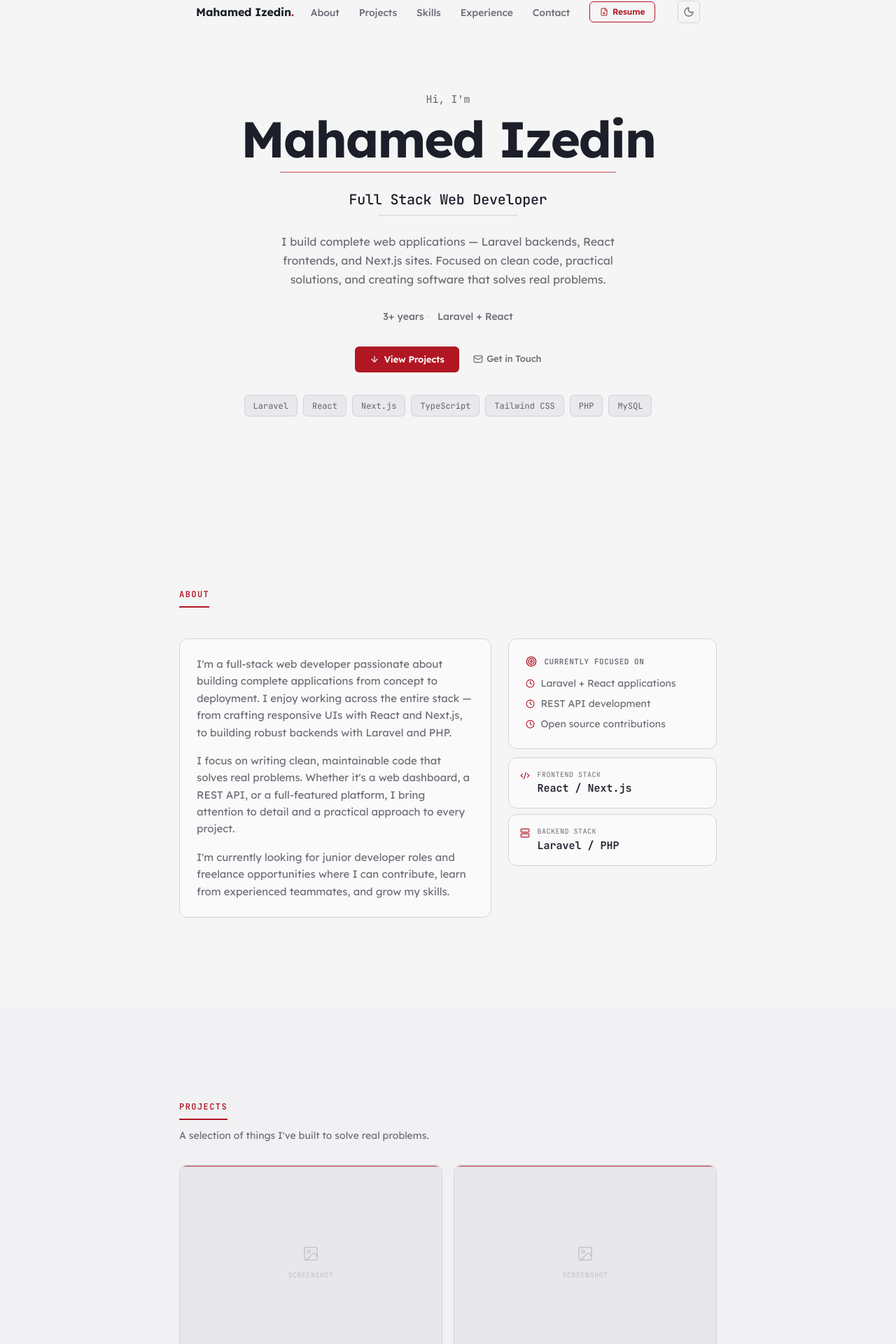
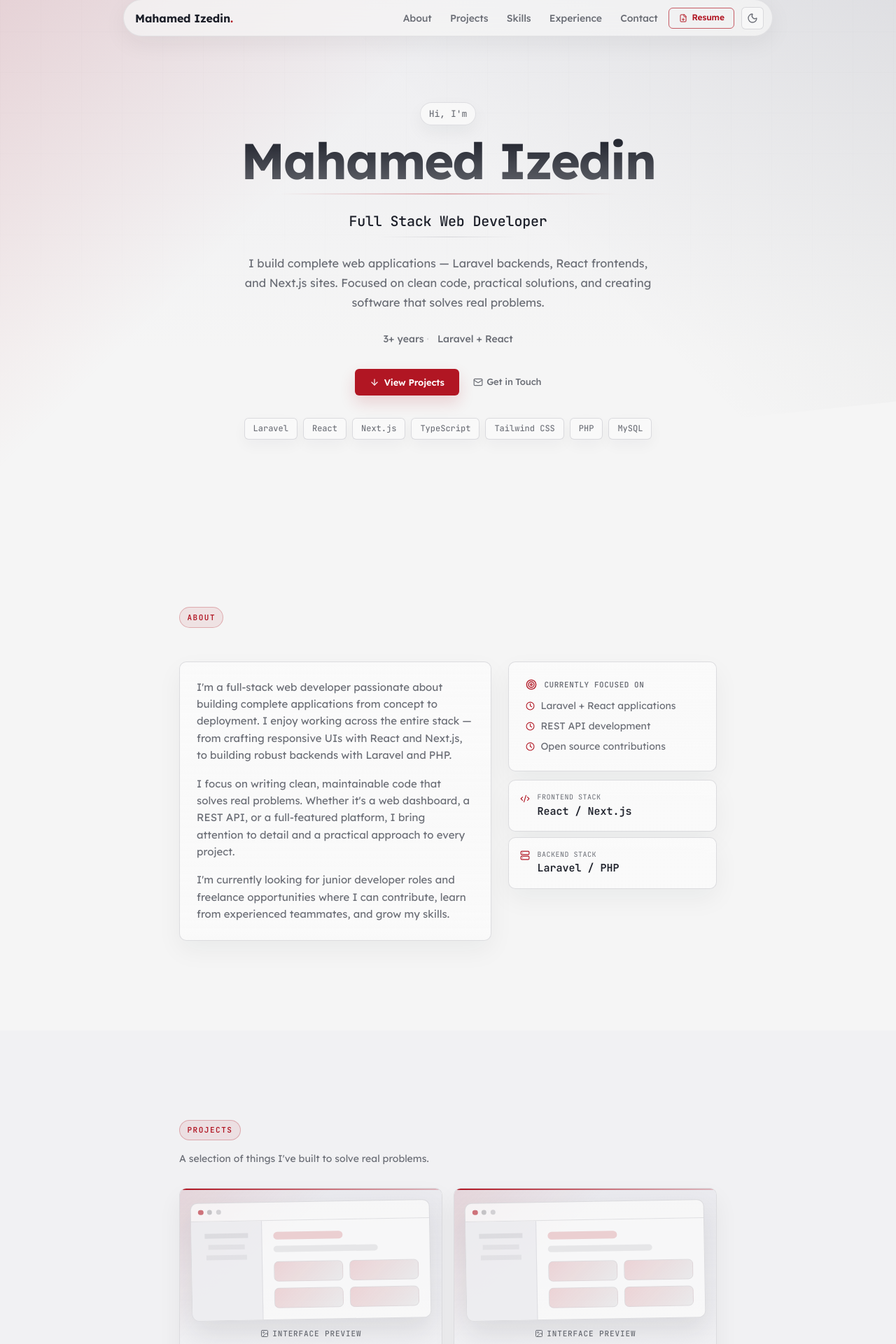
Before and after one commit to muhammedez/portfolio, a React (Vite) app: page / in a window 1280 px wide. Shown: the part 13-1933 px from the top of the page at 70% size. Built offline with nearby package versions, Linux system fonts and the light colour scheme.

Commit message:
refactor: improved  styling and layout for Projects and Skills sections

```diff
--- a/src/components/sections/ProjectsSection.tsx
+++ b/src/components/sections/ProjectsSection.tsx
@@ -26,26 +26,46 @@ export function ProjectsSection() {
           A selection of things I&apos;ve built to solve real problems.
         </p>
 
-        <div className="grid sm:grid-cols-2 gap-4">
+        <div className="projects-grid">
           {projects.map((project, i) => (
             <div
               key={project.id}
               className={`case-study-card reveal ${visible ? "reveal-visible" : ""}`}
-              style={{ transitionDelay: `${0.1 + i * 0.08}s`, padding: 0, overflow: "hidden" }}
+              style={{ transitionDelay: `${0.1 + i * 0.08}s` }}
             >
-              <div className="project-image-main" style={{ borderRadius: 0, borderTopLeftRadius: 10, borderTopRightRadius: 10 }}>
+              <div className="project-image-main">
                 {project.image ? (
                   <img src={project.image} alt={project.title} className="project-image-img" />
                 ) : (
-                  <div className="w-full h-full flex items-center justify-center bg-surface/80">
-                    <div className="text-center">
-                      <ImageIcon size={24} className="text-muted-foreground/20 mx-auto mb-1" />
-                      <span className="text-[10px] font-mono text-muted-foreground/30 uppercase tracking-wider">Screenshot</span>
+                  <div className="project-mockup" aria-hidden="true">
+                    <div className="project-mockup-window">
+                      <div className="project-mockup-toolbar">
+                        <span />
+                        <span />
+                        <span />
+                      </div>
+                      <div className="project-mockup-body">
+                        <div className="project-mockup-sidebar" />
+                        <div className="project-mockup-content">
+                          <div className="project-mockup-line project-mockup-line-lg" />
+                          <div className="project-mockup-line" />
+                          <div className="project-mockup-grid">
+                            <span />
+                            <span />
+                            <span />
+                            <span />
+                          </div>
+                        </div>
+                      </div>
+                    </div>
+                    <div className="project-mockup-label">
+                      <ImageIcon size={12} />
+                      Interface preview
                     </div>
                   </div>
                 )}
               </div>
-              <div style={{ padding: "1.5rem" }}>
+              <div className="project-card-body">
                 <h3 className="text-base font-bold tracking-tight text-foreground mb-3">
                   {project.title}
                 </h3>
--- a/src/components/sections/SkillsSection.tsx
+++ b/src/components/sections/SkillsSection.tsx
@@ -31,7 +31,7 @@ export function SkillsSection() {
 
         <div className={`skills-grid reveal ${visible ? "reveal-visible" : ""}`} style={{ transitionDelay: "0.1s" }}>
           {skillGroups.map((group) => (
-            <div key={group.category}>
+            <div key={group.category} className="skills-card">
               <h4 className="skills-category-title">
                 <span className="inline-flex items-center gap-1.5">
                   {categoryIcons[group.category]}
--- a/src/globals.css
+++ b/src/globals.css
@@ -52,6 +52,15 @@
   --popover-foreground: #1C1F29;
   --input: #E0E0E5;
   --ring: #9F111B;
+  --background-rgb: 245 245 245;
+  --foreground-rgb: 28 31 41;
+  --surface-rgb: 232 232 237;
+  --border-rgb: 212 212 216;
+  --muted-rgb: 142 142 147;
+  --accent-rgb: 177 22 35;
+  --card-rgb: 250 250 250;
+  --muted-foreground-rgb: 107 110 118;
+  --ring-rgb: 159 17 27;
 }
 
 .dark {
@@ -73,6 +82,15 @@
   --popover-foreground: #E8E8E8;
   --input: #1A1C22;
   --ring: #9F111B;
+  --background-rgb: 8 8 8;
+  --foreground-rgb: 232 232 232;
+  --surface-rgb: 26 28 34;
+  --border-rgb: 69 73 86;
+  --muted-rgb: 132 135 145;
+  --accent-rgb: 177 22 35;
+  --card-rgb: 17 19 24;
+  --muted-foreground-rgb: 168 171 179;
+  --ring-rgb: 159 17 27;
 }
 
 @layer base {
@@ -87,6 +105,29 @@
 /* ================= BASE ================= */
 html {
   scroll-behavior: smooth;
+  scroll-padding-top: 5.5rem;
+}
+
+body {
+  min-height: 100vh;
+  background:
+    linear-gradient(180deg, rgb(var(--surface-rgb) / 0.48) 0, rgb(var(--background-rgb) / 0) 24rem),
+    var(--background);
+}
+
+::selection {
+  background: rgb(var(--accent-rgb) / 0.18);
+  color: var(--foreground);
+}
+
+a,
+button {
+  -webkit-tap-highlight-color: transparent;
+}
+
+:focus-visible {
+  outline: 2px solid rgb(var(--accent-rgb) / 0.72);
+  outline-offset: 3px;
 }
 
 ::-webkit-scrollbar { width: 6px; }
@@ -104,14 +145,16 @@ html {
 
 /* ================= SECTION LABEL ================= */
 .section-label {
-  letter-spacing: 0.12em;
+  letter-spacing: 0.14em;
   text-transform: uppercase;
   color: var(--accent);
-  border-bottom: 2px solid var(--accent);
-  margin-bottom: 0.75rem;
-  padding-bottom: 0.5rem;
+  background: rgb(var(--accent-rgb) / 0.08);
+  border: 1px solid rgb(var(--accent-rgb) / 0.28);
+  border-radius: 999px;
+  margin-bottom: 1rem;
+  padding: 0.35rem 0.65rem;
   font-family: var(--font-mono);
-  font-size: 0.75rem;
+  font-size: 0.6875rem;
   font-weight: 600;
   display: inline-block;
 }
@@ -119,26 +162,29 @@ html {
 /* ================= NAVBAR ================= */
 .navbar {
   z-index: 50;
-  background: transparent;
+  background: rgb(var(--background-rgb) / 0.72);
+  border: 1px solid rgb(var(--border-rgb) / 0.58);
+  border-radius: 999px;
+  box-shadow: 0 10px 34px rgb(var(--foreground-rgb) / 0.06);
+  backdrop-filter: blur(18px);
+  -webkit-backdrop-filter: blur(18px);
   justify-content: space-between;
   align-items: center;
-  max-width: 48rem;
-  margin: 0 auto;
-  padding: 0.875rem 1.5rem;
+  width: calc(100% - 2rem);
+  max-width: 58rem;
+  padding: 0.6rem 0.75rem 0.6rem 1rem;
   display: flex;
   position: fixed;
-  top: 0;
-  left: 0;
-  right: 0;
-  transition: background 0.3s, box-shadow 0.3s, backdrop-filter 0.3s;
+  top: 0.75rem;
+  left: 50%;
+  transform: translateX(-50%);
+  transition: background 0.3s, box-shadow 0.3s, border-color 0.3s, backdrop-filter 0.3s;
 }
 
 .navbar.scrolled {
-  background: var(--background);
-  backdrop-filter: blur(16px);
-  -webkit-backdrop-filter: blur(16px);
-  box-shadow: 0 1px 0 var(--border);
-  border-radius: 0 0 12px 12px;
+  background: rgb(var(--background-rgb) / 0.9);
+  border-color: rgb(var(--border-rgb) / 0.86);
+  box-shadow: 0 14px 40px rgb(var(--foreground-rgb) / 0.1);
 }
 
 .navbar-logo {
@@ -155,7 +201,7 @@ html {
 
 .navbar-links {
   align-items: center;
-  gap: 1.75rem;
+  gap: 0.35rem;
   margin: 0;
   padding: 0;
   list-style: none;
@@ -168,24 +214,30 @@ html {
   font-family: var(--font-sans);
   font-size: 0.875rem;
   font-weight: 450;
+  border-radius: 999px;
+  padding: 0.4rem 0.65rem;
   text-decoration: none;
-  transition: color 0.2s;
+  transition: color 0.2s, background 0.2s;
 }
-.navbar-link:hover,
+.navbar-link:hover {
+  color: var(--accent);
+  background: rgb(var(--accent-rgb) / 0.08);
+}
 .navbar-link.active {
   color: var(--accent);
+  background: rgb(var(--accent-rgb) / 0.1);
 }
 .navbar-link.active {
   font-weight: 550;
 }
 
 .theme-btn {
-  border: 1px solid var(--border);
+  border: 1px solid rgb(var(--border-rgb) / 0.86);
   width: 32px;
   height: 32px;
   color: var(--muted-foreground);
   cursor: pointer;
-  background: transparent;
+  background: rgb(var(--card-rgb) / 0.72);
   border-radius: 6px;
   justify-content: center;
   align-items: center;
@@ -196,7 +248,7 @@ html {
 .theme-btn:hover {
   color: var(--foreground);
   border-color: var(--accent);
-  background: var(--surface);
+  background: rgb(var(--surface-rgb) / 0.86);
 }
 .theme-btn svg { width: 16px; height: 16px; }
 
@@ -214,14 +266,19 @@ html {
 }
 
 .mobile-nav-overlay {
-  background: var(--background);
+  background: rgb(var(--background-rgb) / 0.94);
   backdrop-filter: blur(16px);
   -webkit-backdrop-filter: blur(16px);
-  border-bottom: 1px solid var(--border);
+  border: 1px solid rgb(var(--border-rgb) / 0.8);
+  border-radius: 14px;
+  box-shadow: 0 16px 40px rgb(var(--foreground-rgb) / 0.12);
   flex-direction: column;
   gap: 0.25rem;
   padding: 1rem 1.5rem;
   display: flex;
+  left: 1rem !important;
+  right: 1rem !important;
+  top: 4.5rem !important;
 }
 
 .mobile-nav-link {
@@ -242,38 +299,68 @@ html {
   text-align: center;
   justify-content: center;
   align-items: center;
-  min-height: 90vh;
-  padding: 6rem 1.5rem 4rem;
+  min-height: 94vh;
+  padding: 8rem 1.5rem 5rem;
   display: flex;
   position: relative;
+  isolation: isolate;
   overflow: hidden;
+}
+
+.hero-section::before {
+  content: "";
+  background-image:
+    linear-gradient(rgb(var(--foreground-rgb) / 0.045) 1px, transparent 1px),
+    linear-gradient(90deg, rgb(var(--foreground-rgb) / 0.045) 1px, transparent 1px);
+  background-size: 58px 58px;
+  mask-image: linear-gradient(to bottom, rgb(0 0 0 / 0.8), transparent 72%);
+  -webkit-mask-image: linear-gradient(to bottom, rgb(0 0 0 / 0.8), transparent 72%);
+  position: absolute;
+  inset: 0;
+  z-index: -2;
+  opacity: 0.72;
 }
 
 .hero-bg {
   position: absolute;
   inset: 0;
-  background: radial-gradient(ellipse at top, var(--accent)/0.05, transparent 50%);
+  background:
+    linear-gradient(135deg, rgb(var(--accent-rgb) / 0.13), transparent 34%),
+    linear-gradient(225deg, rgb(var(--foreground-rgb) / 0.07), transparent 42%),
+    linear-gradient(180deg, rgb(var(--surface-rgb) / 0.58), rgb(var(--background-rgb) / 0) 68%);
+  clip-path: polygon(0 0, 100% 0, 100% 78%, 0 96%);
   pointer-events: none;
+  z-index: -1;
 }
 
 .hero-content {
   flex-direction: column;
   align-items: center;
-  max-width: 680px;
+  max-width: 760px;
   display: flex;
+  position: relative;
+  z-index: 1;
 }
 
 .hero-greeting {
   color: var(--muted-foreground);
-  margin-bottom: 0.5rem;
+  background: rgb(var(--card-rgb) / 0.78);
+  border: 1px solid rgb(var(--border-rgb) / 0.72);
+  border-radius: 999px;
+  margin-bottom: 0.85rem;
+  padding: 0.35rem 0.75rem;
   font-family: var(--font-mono);
-  font-size: 0.9375rem;
+  font-size: 0.8125rem;
   font-weight: 450;
+  box-shadow: 0 10px 24px rgb(var(--foreground-rgb) / 0.05);
 }
 
 .hero-name {
   letter-spacing: -0.03em;
-  color: var(--foreground);
+  color: transparent;
+  background: linear-gradient(180deg, var(--foreground), rgb(var(--foreground-rgb) / 0.68));
+  -webkit-background-clip: text;
+  background-clip: text;
   margin-bottom: 0.5rem;
   font-family: var(--font-sans);
   font-size: clamp(2.75rem, 6vw, 4.5rem);
@@ -282,8 +369,8 @@ html {
 }
 
 .hero-rule {
-  background: var(--accent);
-  opacity: 0.4;
+  background: linear-gradient(90deg, transparent, rgb(var(--accent-rgb) / 0.72), transparent);
+  opacity: 1;
   width: 100%;
   max-width: 480px;
   height: 2px;
@@ -302,7 +389,7 @@ html {
 }
 
 .hero-dash-rule {
-  background: var(--border);
+  background: linear-gradient(90deg, transparent, var(--border), transparent);
   width: 100%;
   max-width: 200px;
   height: 1px;
@@ -311,9 +398,9 @@ html {
 
 .hero-description {
   color: var(--muted-foreground);
-  max-width: 540px;
+  max-width: 600px;
   margin-bottom: 1.75rem;
-  font-size: 1rem;
+  font-size: 1.02rem;
   line-height: 1.7;
 }
 
@@ -350,19 +437,22 @@ html {
 }
 
 .hero-chip {
-  border: 1px solid var(--border);
-  background: var(--surface);
+  border: 1px solid rgb(var(--border-rgb) / 0.82);
+  background: rgb(var(--card-rgb) / 0.74);
   color: var(--muted-foreground);
   font-family: var(--font-mono);
   border-radius: 6px;
   padding: 0.35rem 0.75rem;
   font-size: 0.75rem;
   font-weight: 450;
-  transition: border-color 0.2s, color 0.2s;
+  box-shadow: 0 8px 20px rgb(var(--foreground-rgb) / 0.04);
+  transition: border-color 0.2s, color 0.2s, transform 0.2s, background 0.2s;
 }
 .hero-chip:hover {
   border-color: var(--accent);
   color: var(--accent);
+  background: rgb(var(--accent-rgb) / 0.07);
+  transform: translateY(-1px);
 }
 
 /* ================= BUTTONS ================= */
@@ -381,11 +471,12 @@ html {
   line-height: 1.4;
   text-decoration: none;
   display: inline-flex;
+  box-shadow: 0 10px 22px rgb(var(--accent-rgb) / 0.16);
   transition: transform 0.15s, background 0.2s, box-shadow 0.2s;
 }
 .btn-primary:hover {
   background: var(--ring);
-  box-shadow: 0 2px 12px var(--accent)/0.3;
+  box-shadow: 0 14px 28px rgb(var(--accent-rgb) / 0.24);
   transform: translateY(-1px);
 }
 .btn-primary:active { transform: translateY(0); }
@@ -399,12 +490,15 @@ html {
   font-weight: 500;
   text-decoration: none;
   display: inline-flex;
-  transition: color 0.2s;
+  transition: color 0.2s, transform 0.2s;
 }
-.btn-secondary:hover { color: var(--accent); }
+.btn-secondary:hover {
+  color: var(--accent);
+  transform: translateY(-1px);
+}
 
 .btn-outline {
-  border: 1px solid var(--accent);
+  border: 1px solid rgb(var(--accent-rgb) / 0.68);
   color: var(--accent);
   letter-spacing: -0.01em;
   cursor: pointer;
@@ -418,11 +512,14 @@ html {
   line-height: 1.4;
   text-decoration: none;
   display: inline-flex;
-  transition: all 0.2s;
+  transition: color 0.2s, background 0.2s, border-color 0.2s, transform 0.2s, box-shadow 0.2s;
 }
 .btn-outline:hover {
   background: var(--accent);
+  border-color: var(--accent);
   color: #fff;
+  box-shadow: 0 10px 22px rgb(var(--accent-rgb) / 0.18);
+  transform: translateY(-1px);
 }
 
 /* ================= ABOUT ================= */
@@ -437,13 +534,18 @@ html {
 }
 
 .about-card {
-  background: var(--card);
-  border: 1px solid var(--border);
-  border-radius: 12px;
+  background: linear-gradient(180deg, rgb(var(--card-rgb) / 0.96), rgb(var(--card-rgb) / 0.82));
+  border: 1px solid rgb(var(--border-rgb) / 0.78);
+  border-radius: 10px;
   padding: 1.5rem;
-  transition: border-color 0.3s;
+  box-shadow: 0 14px 36px rgb(var(--foreground-rgb) / 0.05);
+  transition: border-color 0.3s, box-shadow 0.3s, transform 0.3s;
 }
-.about-card:hover { border-color: var(--accent)/0.3; }
+.about-card:hover {
+  border-color: rgb(var(--accent-rgb) / 0.28);
+  box-shadow: 0 18px 44px rgb(var(--foreground-rgb) / 0.075);
+  transform: translateY(-1px);
+}
 
 .about-stat {
   color: var(--muted-foreground);
@@ -466,20 +568,33 @@ html {
 }
 
 /* ================= PROJECTS ================= */
+.projects-grid {
+  grid-template-columns: 1fr;
+  gap: 1rem;
+  display: grid;
+}
+@media (min-width: 640px) {
+  .projects-grid { grid-template-columns: repeat(2, minmax(0, 1fr)); }
+}
+
 .case-study-card {
-  background: var(--card);
-  border: 1px solid var(--border);
+  background: linear-gradient(180deg, rgb(var(--card-rgb) / 0.98), rgb(var(--card-rgb) / 0.86));
+  border: 1px solid rgb(var(--border-rgb) / 0.78);
   border-radius: 10px;
-  padding: 1.5rem;
-  transition: transform 0.2s, border-color 0.2s;
+  box-shadow: 0 14px 34px rgb(var(--foreground-rgb) / 0.055);
+  display: flex;
+  flex-direction: column;
+  overflow: hidden;
+  transition: transform 0.2s, border-color 0.2s, box-shadow 0.2s;
 }
 .case-study-card:hover {
-  transform: translateY(-1px);
-  border-color: var(--accent)/0.3;
+  transform: translateY(-3px);
+  border-color: rgb(var(--accent-rgb) / 0.34);
+  box-shadow: 0 20px 48px rgb(var(--foreground-rgb) / 0.09);
 }
 
 .case-study-tag {
-  background: var(--surface);
+  background: rgb(var(--surface-rgb) / 0.72);
   color: var(--muted-foreground);
   letter-spacing: -0.01em;
   border-radius: 5px;
@@ -490,14 +605,16 @@ html {
   transition: background 0.18s, color 0.18s;
 }
 .case-study-tag:hover {
-  background: var(--accent)/0.1;
+  background: rgb(var(--accent-rgb) / 0.1);
   color: var(--accent);
 }
 
 .project-image-main {
-  border-bottom: 1px solid var(--border);
-  background: var(--surface);
-  aspect-ratio: 4 / 3;
+  border-bottom: 1px solid rgb(var(--border-rgb) / 0.74);
+  background:
+    linear-gradient(135deg, rgb(var(--accent-rgb) / 0.1), transparent 36%),
+    linear-gradient(180deg, rgb(var(--surface-rgb) / 0.92), rgb(var(--surface-rgb) / 0.52));
+  aspect-ratio: 16 / 10;
   cursor: default;
   position: relative;
   overflow: hidden;
@@ -505,8 +622,7 @@ html {
 
 .project-image-main::after {
   content: "";
-  background: var(--accent);
-  opacity: 0.5;
+  background: linear-gradient(90deg, var(--accent), rgb(var(--accent-rgb) / 0.24));
   height: 2px;
   position: absolute;
   top: 0;
@@ -526,10 +642,124 @@ html {
   transform: scale(1.02);
 }
 
+.project-mockup {
+  width: 100%;
+  height: 100%;
+  padding: 1rem;
+  display: flex;
+  flex-direction: column;
+  justify-content: center;
+  gap: 0.75rem;
+}
+
+.project-mockup-window {
+  background: rgb(var(--card-rgb) / 0.78);
+  border: 1px solid rgb(var(--border-rgb) / 0.8);
+  border-radius: 10px;
+  box-shadow: 0 18px 38px rgb(var(--foreground-rgb) / 0.1);
+  overflow: hidden;
+  transform: rotate(-1deg);
+  transition: transform 0.25s;
+}
+
+.case-study-card:hover .project-mockup-window {
+  transform: rotate(0deg) translateY(-2px);
+}
+
+.project-mockup-toolbar {
+  border-bottom: 1px solid rgb(var(--border-rgb) / 0.68);
+  display: flex;
+  gap: 0.35rem;
+  padding: 0.55rem 0.65rem;
+}
+
+.project-mockup-toolbar span {
+  background: rgb(var(--accent-rgb) / 0.58);
+  border-radius: 999px;
+  width: 0.45rem;
+  height: 0.45rem;
+  display: block;
+}
+
+.project-mockup-toolbar span:nth-child(2) {
+  background: rgb(var(--muted-rgb) / 0.48);
+}
+
+.project-mockup-toolbar span:nth-child(3) {
+  background: rgb(var(--muted-rgb) / 0.34);
+}
+
+.project-mockup-body {
+  display: grid;
+  grid-template-columns: 0.42fr 1fr;
+  min-height: 8rem;
+}
+
+.project-mockup-sidebar {
+  background:
+    linear-gradient(rgb(var(--foreground-rgb) / 0.08) 0 0) 50% 1.1rem / 62% 0.45rem no-repeat,
+    linear-gradient(rgb(var(--foreground-rgb) / 0.055) 0 0) 50% 2.05rem / 52% 0.45rem no-repeat,
+    linear-gradient(rgb(var(--foreground-rgb) / 0.055) 0 0) 50% 3rem / 58% 0.45rem no-repeat,
+    rgb(var(--surface-rgb) / 0.64);
+  border-right: 1px solid rgb(var(--border-rgb) / 0.62);
+}
+
+.project-mockup-content {
+  padding: 1rem;
+}
+
+.project-mockup-line {
+  background: rgb(var(--foreground-rgb) / 0.08);
+  border-radius: 999px;
+  width: 72%;
+  height: 0.55rem;
+  margin-bottom: 0.55rem;
+}
+
+.project-mockup-line-lg {
+  background: rgb(var(--accent-rgb) / 0.18);
+  width: 48%;
+  height: 0.7rem;
+}
+
+.project-mockup-grid {
+  grid-template-columns: repeat(2, minmax(0, 1fr));
+  gap: 0.55rem;
+  margin-top: 0.85rem;
+  display: grid;
+}
+
+.project-mockup-grid span {
+  background: linear-gradient(135deg, rgb(var(--accent-rgb) / 0.16), rgb(var(--foreground-rgb) / 0.06));
+  border: 1px solid rgb(var(--border-rgb) / 0.56);
+  border-radius: 7px;
+  min-height: 1.8rem;
+}
+
+.project-mockup-label {
+  color: var(--muted-foreground);
+  justify-content: center;
+  align-items: center;
+  gap: 0.35rem;
+  font-family: var(--font-mono);
+  font-size: 0.6875rem;
+  font-weight: 500;
+  text-transform: uppercase;
+  letter-spacing: 0.08em;
+  display: flex;
+}
+
+.project-card-body {
+  flex: 1;
+  padding: 1.35rem;
+  display: flex;
+  flex-direction: column;
+}
+
 /* ================= SKILLS ================= */
 .skills-grid {
   grid-template-columns: 1fr;
-  gap: 1.5rem;
+  gap: 1rem;
   display: grid;
 }
 @media (min-width: 640px) {
@@ -537,6 +767,22 @@ html {
 }
 @media (min-width: 900px) {
   .skills-grid { grid-template-columns: repeat(4, 1fr); }
+}
+
+.skills-card {
+  background: linear-gradient(180deg, rgb(var(--card-rgb) / 0.92), rgb(var(--card-rgb) / 0.76));
+  border: 1px solid rgb(var(--border-rgb) / 0.74);
+  border-radius: 10px;
+  min-height: 100%;
+  padding: 1rem;
+  box-shadow: 0 12px 30px rgb(var(--foreground-rgb) / 0.045);
+  transition: border-color 0.2s, transform 0.2s, box-shadow 0.2s;
+}
+
+.skills-card:hover {
+  border-color: rgb(var(--accent-rgb) / 0.3);
+  box-shadow: 0 18px 40px rgb(var(--foreground-rgb) / 0.07);
+  transform: translateY(-2px);
 }
 
 .skills-category-title {
@@ -550,7 +796,8 @@ html {
 }
 
 .skill-badge {
-  border: 1px solid var(--border);
+  border: 1px solid rgb(var(--border-rgb) / 0.8);
+  background: rgb(var(--surface-rgb) / 0.5);
   color: var(--muted-foreground);
   font-family: var(--font-mono);
   border-radius: 5px;
@@ -561,7 +808,7 @@ html {
   display: inline-block;
 }
 .skill-badge:hover {
-  border-color: var(--accent)/0.4;
+  border-color: rgb(var(--accent-rgb) / 0.4);
   color: var(--accent);
 }
 
@@ -574,20 +821,22 @@ html {
 }
 
 .timeline-item {
-  border-left: 1px solid var(--border);
-  padding-left: 1.25rem;
+  border-left: 1px solid rgb(var(--border-rgb) / 0.84);
+  padding-left: 1.4rem;
   position: relative;
 }
 
 .timeline-item::before {
   content: "";
   background: var(--accent);
+  border: 3px solid var(--background);
+  box-shadow: 0 0 0 1px rgb(var(--accent-rgb) / 0.35);
   border-radius: 50%;
-  width: 8px;
-  height: 8px;
+  width: 12px;
+  height: 12px;
   position: absolute;
-  top: 4px;
-  left: -4.5px;
+  top: 2px;
+  left: -6.5px;
 }
 
 .timeline-meta {
@@ -639,7 +888,7 @@ html {
 .timeline-tags { flex-wrap: wrap; gap: 0.4rem; display: flex; }
 
 .timeline-tag {
-  background: var(--surface);
+  background: rgb(var(--surface-rgb) / 0.7);
   color: var(--muted-foreground);
   border-radius: 4px;
   padding: 0.2rem 0.55rem;
@@ -648,7 +897,10 @@ html {
   font-weight: 450;
   transition: background 0.15s;
 }
-.timeline-tag:hover { background: var(--accent)/0.1; }
+.timeline-tag:hover {
+  background: rgb(var(--accent-rgb) / 0.1);
+  color: var(--accent);
+}
 
 /* ================= CONTACT ================= */
 .contact-form {
@@ -671,8 +923,8 @@ html {
 
 .form-input,
 .form-textarea {
-  border: 1px solid var(--border);
-  background: var(--surface);
+  border: 1px solid rgb(var(--border-rgb) / 0.82);
+  background: rgb(var(--surface-rgb) / 0.62);
   width: 100%;
   color: var(--foreground);
   border-radius: 8px;
@@ -684,22 +936,23 @@ html {
 }
 .form-input:focus,
 .form-textarea:focus {
-  border-color: var(--accent)/0.5;
-  box-shadow: 0 0 0 3px var(--accent)/0.1;
+  border-color: rgb(var(--accent-rgb) / 0.5);
+  box-shadow: 0 0 0 3px rgb(var(--accent-rgb) / 0.1);
   outline: none;
 }
 
 .form-textarea { resize: vertical; min-height: 110px; }
 
 .form-input::placeholder,
-.form-textarea::placeholder { color: var(--muted-foreground)/0.4; }
+.form-textarea::placeholder { color: rgb(var(--muted-foreground-rgb) / 0.48); }
 
 .form-status-success { color: #16a34a; font-size: 0.75rem; }
 .form-status-error { color: #dc2626; font-size: 0.75rem; }
 
 /* ================= FOOTER ================= */
 .footer {
-  border-top: 1px solid var(--border);
+  border-top: 1px solid rgb(var(--border-rgb) / 0.78);
+  background: rgb(var(--surface-rgb) / 0.24);
   text-align: center;
   padding: 2.5rem 1.5rem;
 }
@@ -737,3 +990,17 @@ html {
   opacity: 1;
   transform: translateY(0);
 }
+
+@media (prefers-reduced-motion: reduce) {
+  html {
+    scroll-behavior: auto;
+  }
+
+  *,
+  *::before,
+  *::after {
+    animation-duration: 0.01ms !important;
+    animation-iteration-count: 1 !important;
+    transition-duration: 0.01ms !important;
+  }
+}
```
